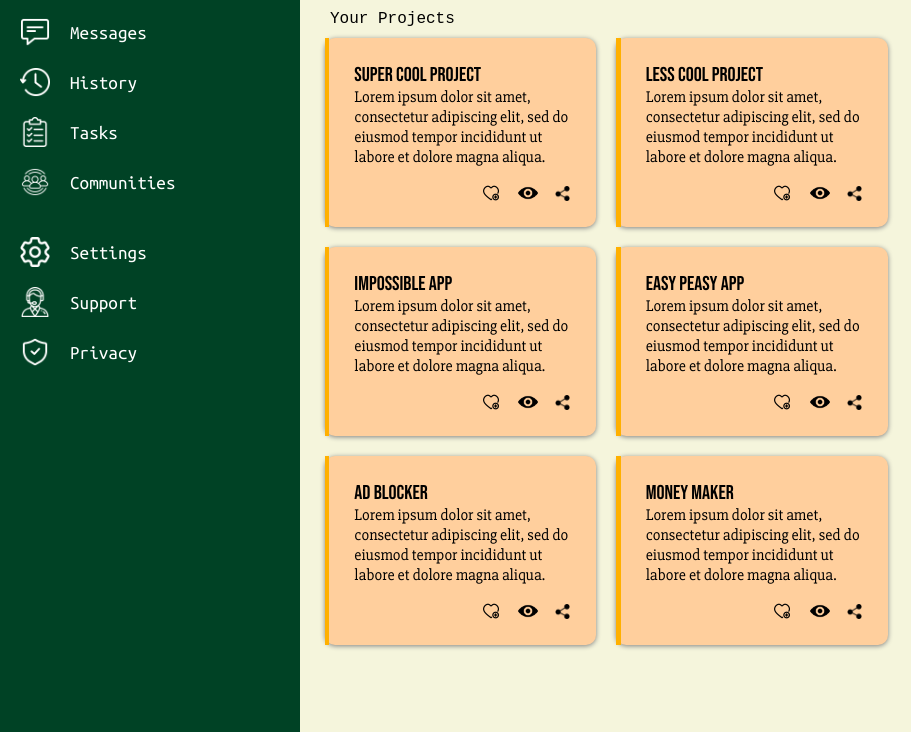
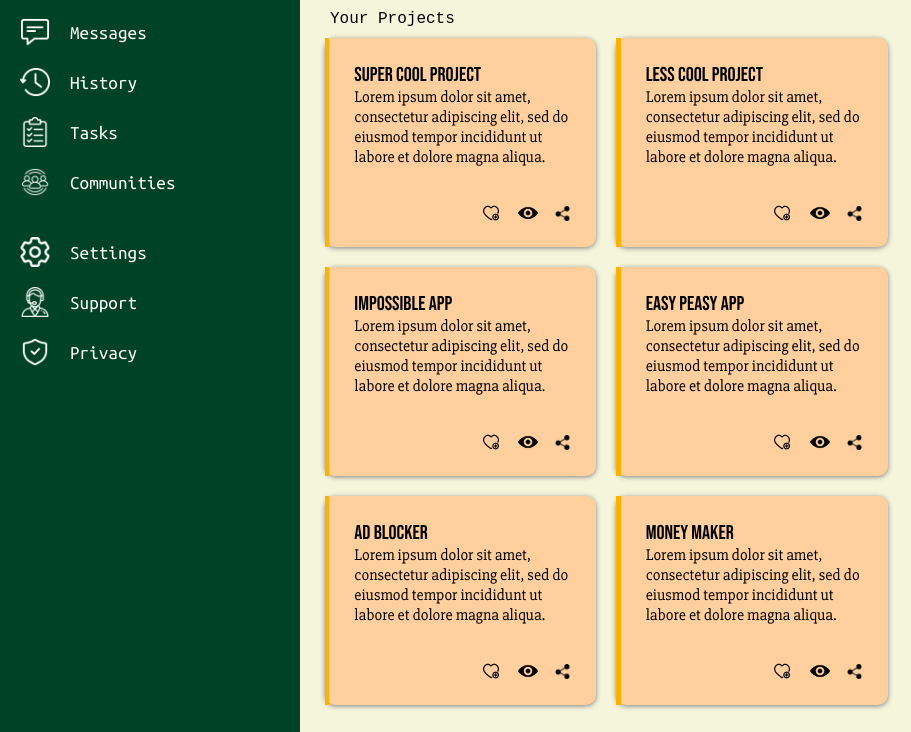
Before and after one commit to Mitadru47/TOP-Admin-Dashboard, a plain HTML site: page index.html in a window 1280 px wide. Shown: the part 181-913 px from the top of the page, 0-911 px from the left. Drawn offline with Linux system fonts and the light colour scheme; a web font is replaced by a local one.

Commit message:
Minor Tweaks

```diff
--- a/styles.css
+++ b/styles.css
@@ -327,6 +327,7 @@ body{
 .description{
 
     font-family: 'Slabo 27px', serif;
+    height: 12.5vh;
 
     padding: 5px;
     padding-top: 0;
```
